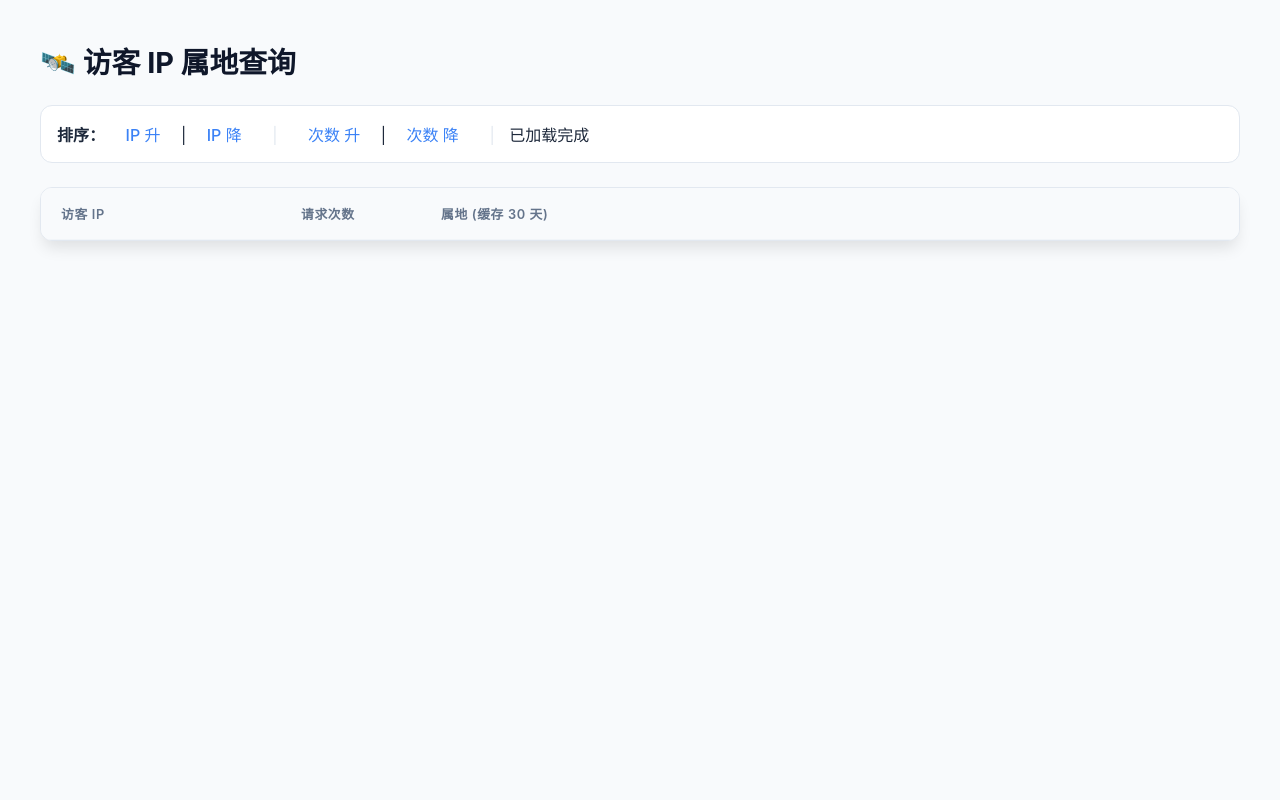
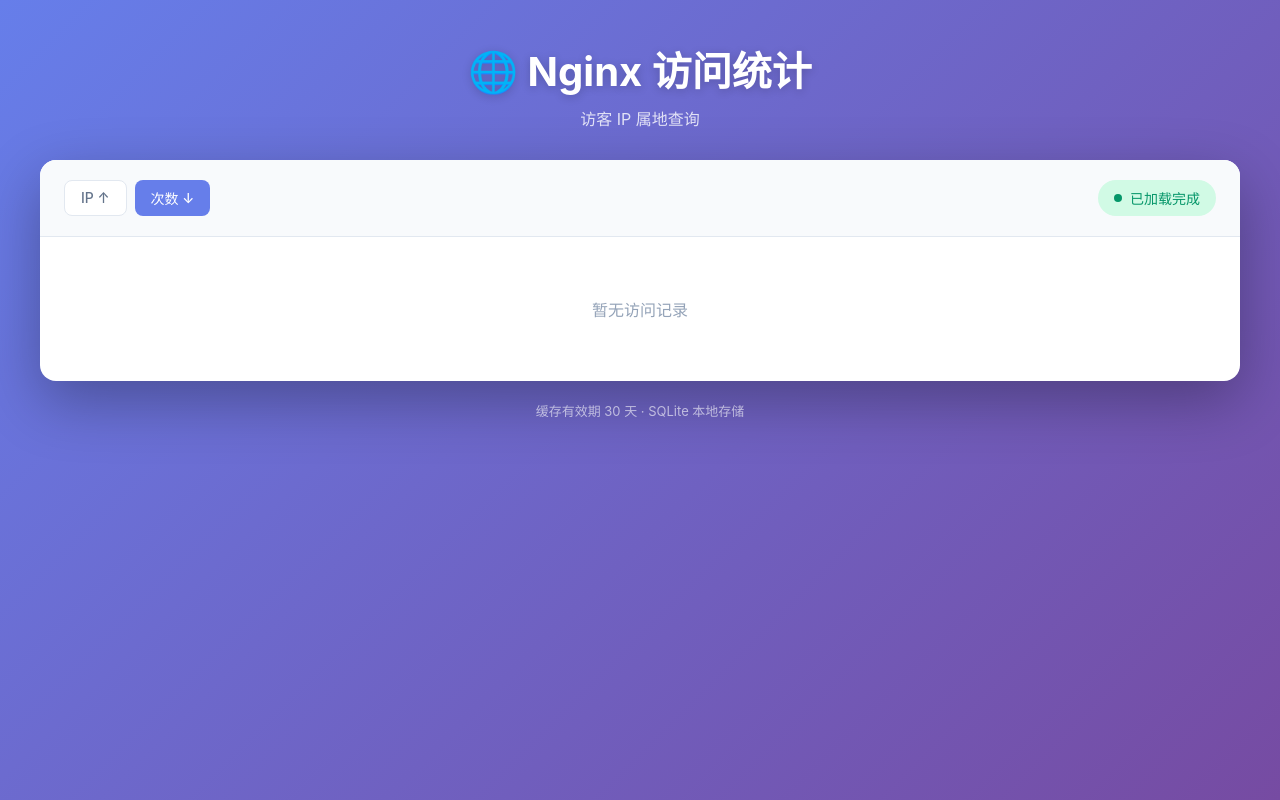
Before and after one commit to VincentZyuApps/nginx-report, a FastAPI app: page / in a window 1280 px wide. Run offline with FastAPI, Linux system fonts and the light colour scheme; lists and menus that the app fills with data are empty.

Commit message:
refractor: 优化ui呢

```diff
--- a/py/templates/index.html
+++ b/py/templates/index.html
@@ -2,60 +2,257 @@
 <html lang="zh-CN">
 <head>
     <meta charset="UTF-8">
-    <title>Nginx IP Monitor</title>
+    <meta name="viewport" content="width=device-width, initial-scale=1.0">
+    <title>Nginx IP 访问统计</title>
     <style>
-        body { font-family: 'Inter', system-ui, -apple-system, sans-serif; margin: 40px; background: #f8fafc; color: #1e293b; }
-        .container { max-width: 1300px; margin: 0 auto; }
-        h2 { color: #0f172a; font-size: 1.8rem; }
-        table { border-collapse: separate; border-spacing: 0; width: 100%; background: white; border-radius: 12px; overflow: hidden; box-shadow: 0 10px 15px -3px rgba(0,0,0,0.1); border: 1px solid #e2e8f0; }
-        th, td { padding: 16px 20px; text-align: left; border-bottom: 1px solid #f1f5f9; }
-        th { background-color: #f8fafc; color: #64748b; font-weight: 600; font-size: 0.8rem; text-transform: uppercase; letter-spacing: 0.05em; }
-        tr:hover { background-color: #f1f5f9; }
-        .controls { margin-bottom: 24px; padding: 16px; background: white; border-radius: 12px; border: 1px solid #e2e8f0; }
-        .controls a { color: #3b82f6; text-decoration: none; font-weight: 500; margin: 0 8px; padding: 4px 8px; border-radius: 6px; }
-        .controls a:hover { background: #eff6ff; }
-        .location-tag { color: #059669; font-weight: 600; }
-        .isp-tag { color: #94a3b8; font-size: 0.75rem; }
-        .location-loading { color: #f59e0b; font-weight: 600; }
+        * { margin: 0; padding: 0; box-sizing: border-box; }
+        body {
+            font-family: -apple-system, BlinkMacSystemFont, 'Segoe UI', Roboto, sans-serif;
+            background: linear-gradient(135deg, #667eea 0%, #764ba2 100%);
+            min-height: 100vh;
+            padding: 40px 20px;
+        }
+        .container { max-width: 1200px; margin: 0 auto; }
+
+        .header {
+            text-align: center;
+            margin-bottom: 30px;
+        }
+        .header h1 {
+            color: white;
+            font-size: 2.5rem;
+            font-weight: 700;
+            text-shadow: 0 2px 10px rgba(0,0,0,0.2);
+        }
+        .header p {
+            color: rgba(255,255,255,0.8);
+            margin-top: 8px;
+        }
+
+        .card {
+            background: white;
+            border-radius: 16px;
+            box-shadow: 0 20px 60px rgba(0,0,0,0.3);
+            overflow: hidden;
+        }
+
+        .toolbar {
+            display: flex;
+            justify-content: space-between;
+            align-items: center;
+            padding: 20px 24px;
+            background: #f8fafc;
+            border-bottom: 1px solid #e2e8f0;
+            flex-wrap: wrap;
+            gap: 16px;
+        }
+
+        .toolbar-left {
+            display: flex;
+            gap: 8px;
+        }
+
+        .toolbar a {
+            padding: 8px 16px;
+            border-radius: 8px;
+            text-decoration: none;
+            font-weight: 500;
+            font-size: 14px;
+            transition: all 0.2s;
+        }
+
+        .toolbar a.sort-active {
+            background: #667eea;
+            color: white;
+        }
+
+        .toolbar a.sort-inactive {
+            background: white;
+            color: #64748b;
+            border: 1px solid #e2e8f0;
+        }
+
+        .toolbar a.sort-inactive:hover {
+            background: #f1f5f9;
+        }
+
+        .status-badge {
+            display: flex;
+            align-items: center;
+            gap: 8px;
+            padding: 8px 16px;
+            border-radius: 20px;
+            font-size: 14px;
+            font-weight: 500;
+        }
+
+        .status-badge.loading {
+            background: #fef3c7;
+            color: #d97706;
+        }
+
+        .status-badge.done {
+            background: #d1fae5;
+            color: #059669;
+        }
+
+        .status-dot {
+            width: 8px;
+            height: 8px;
+            border-radius: 50%;
+            animation: pulse 1.5s infinite;
+        }
+
+        .loading .status-dot { background: #d97706; }
+        .done .status-dot { background: #059669; animation: none; }
+
+        @keyframes pulse {
+            0%, 100% { opacity: 1; transform: scale(1); }
+            50% { opacity: 0.5; transform: scale(1.2); }
+        }
+
+        table { width: 100%; border-collapse: collapse; }
+
+        th {
+            padding: 16px 24px;
+            text-align: left;
+            font-size: 12px;
+            font-weight: 600;
+            color: #64748b;
+            text-transform: uppercase;
+            letter-spacing: 0.05em;
+            background: #f8fafc;
+            border-bottom: 1px solid #e2e8f0;
+        }
+
+        td {
+            padding: 16px 24px;
+            border-bottom: 1px solid #f1f5f9;
+        }
+
+        tr:last-child td { border-bottom: none; }
+        tr:hover { background: #f8fafc; }
+
+        .ip-cell code {
+            font-family: 'Monaco', 'Menlo', monospace;
+            font-size: 14px;
+            color: #1e293b;
+            background: #f1f5f9;
+            padding: 4px 10px;
+            border-radius: 6px;
+        }
+
+        .count-cell {
+            font-size: 18px;
+            font-weight: 700;
+            color: #667eea;
+        }
+
+        .location-cell {
+            display: flex;
+            flex-direction: column;
+            gap: 4px;
+        }
+
+        .location-main {
+            color: #059669;
+            font-weight: 600;
+        }
+
+        .location-loading {
+            color: #d97706;
+            font-weight: 500;
+            display: flex;
+            align-items: center;
+            gap: 8px;
+        }
+
+        .spinner {
+            width: 14px;
+            height: 14px;
+            border: 2px solid #fcd34d;
+            border-top-color: #d97706;
+            border-radius: 50%;
+            animation: spin 0.8s linear infinite;
+        }
+
+        @keyframes spin {
+            to { transform: rotate(360deg); }
+        }
+
+        .empty-state {
+            text-align: center;
+            padding: 60px 20px;
+            color: #94a3b8;
+        }
+
+        .footer {
+            text-align: center;
+            padding: 20px;
+            color: rgba(255,255,255,0.6);
+            font-size: 13px;
+        }
     </style>
 </head>
 <body>
     <div class="container">
-        <h2>🛰️ 访客 IP 属地查询</h2>
-
-        <div class="controls">
-            <strong>排序：</strong>
-            <a href="/?sort=ip&order=asc">IP 升</a> | <a href="/?sort=ip&order=desc">IP 降</a>
-            <span style="color:#e2e8f0; margin: 0 10px;">|</span>
-            <a href="/?sort=count&order=asc">次数 升</a> | <a href="/?sort=count&order=desc">次数 降</a>
-            <span style="color:#e2e8f0; margin: 0 10px;">|</span>
-            <span id="status">{{ '第' + str(done) + '/' + str(total) + '个IP查询中...' if running else '已加载完成' }}</span>
+        <div class="header">
+            <h1>🌐 Nginx 访问统计</h1>
+            <p>访客 IP 属地查询</p>
         </div>
 
+        <div class="card">
+            <div class="toolbar">
+                <div class="toolbar-left">
+                    <a class="{{ 'sort-active' if current_sort == 'ip' else 'sort-inactive' }}" href="/?sort=ip&order={{ 'desc' if current_sort == 'ip' and current_order == 'asc' else 'asc' }}">IP {{ '↓' if current_sort == 'ip' and current_order == 'desc' else '↑' }}</a>
+                    <a class="{{ 'sort-active' if current_sort == 'count' else 'sort-inactive' }}" href="/?sort=count&order={{ 'desc' if current_sort == 'count' and current_order == 'asc' else 'asc' }}">次数 {{ '↓' if current_sort == 'count' and current_order == 'desc' else '↑' }}</a>
+                </div>
+                <div class="status-badge {{ 'loading' if running else 'done' }}">
+                    <span class="status-dot"></span>
+                    <span id="status">{{ '第 ' +  str(done) + ' / ' + str(total) + ' 个IP查询中...' if running else '已加载完成' }}</span>
+                </div>
+            </div>
+
+            {% if data %}
             <table>
                 <thead>
                     <tr>
-                    <th width="200">访客 IP</th>
-                    <th width="100">请求次数</th>
-                    <th>属地 (缓存 30 天)</th>
+                        <th>访客 IP</th>
+                        <th width="120">访问次数</th>
+                        <th>属地</th>
                     </tr>
                 </thead>
                 <tbody>
                     {% for item in data %}
                     <tr>
-                    <td><code>{{ item.ip }}</code></td>
-                    <td><b style="color:#3b82f6;">{{ item.count }}</b></td>
-                    <td class="loc-{{ item.ip }}">
+                        <td class="ip-cell"><code>{{ item.ip }}</code></td>
+                        <td class="count-cell">{{ item.count }}</td>
+                        <td>
                             {% if item.status == 'pending' %}
-                        <span class="location-loading">待查询</span>
+                            <div class="location-loading">
+                                <span class="spinner"></span>
+                                <span>查询中...</span>
+                            </div>
                             {% else %}
-                        <span class="location-tag">📍 {{ item.location }}</span>
+                            <div class="location-cell">
+                                <span class="location-main">{{ item.location }}</span>
+                            </div>
                             {% endif %}
                         </td>
                     </tr>
                     {% endfor %}
                 </tbody>
             </table>
+            {% else %}
+            <div class="empty-state">
+                <p>暂无访问记录</p>
+            </div>
+            {% endif %}
+        </div>
+
+        <div class="footer">
+            缓存有效期 30 天 · SQLite 本地存储
+        </div>
     </div>
 
     <script>
@@ -65,16 +262,16 @@
                 const st = await res.json();
 
                 if (st.running) {
-                    document.getElementById('status').innerText = '第' + st.done + '/' + st.total + '个IP查询中...';
+                    document.getElementById('status').innerText = '第 ' + st.done + ' / ' + st.total + ' 个IP查询中...';
                     setTimeout(() => location.reload(), 2000);
                 } else if (st.done > 0 && st.done === st.total) {
                     document.getElementById('status').innerText = '已加载完成';
-                    setTimeout(() => location.reload(), 1000);
+                    setTimeout(() => location.reload(), 1500);
                 }
             } catch(e) {}
         }
 
-        if ({{ 'true' if running else 'false' }}) {
+        if ({{ 'true' if running else 'false' }})) {
             setInterval(updateStatus, 3000);
         }
     </script>
```
Lines whose indentation alone changed are shown as unchanged.
